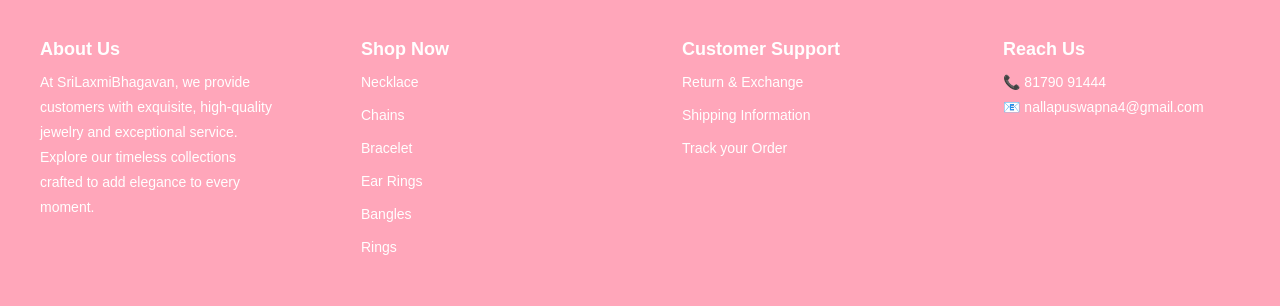
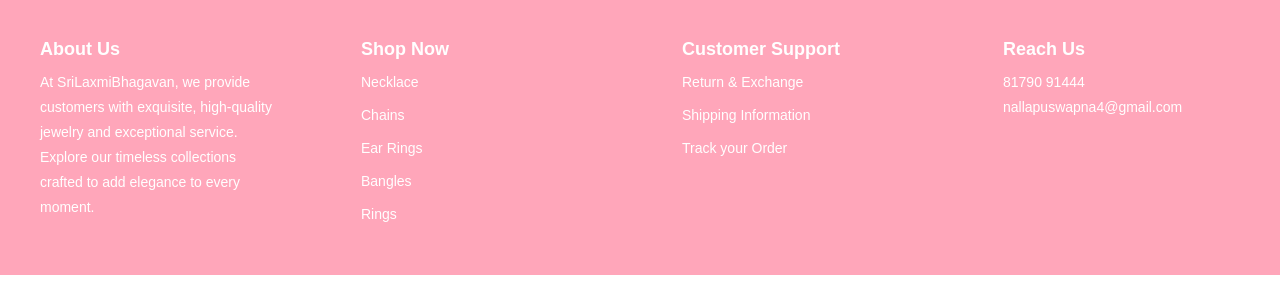
Before and after one commit to vishwasri-technologies/jewellery-web-app-frontend, a React (Create React App) app: page /all in a window 1280 px wide. Shown: the part 3597-3903 px from the top of the page. After the commit the page ends 3872 px from the top, so only its background shows below. Built offline with nearby package versions, Linux system fonts and the light colour scheme.

Commit message:
footer router done

```diff
--- a/package.json
+++ b/package.json
@@ -6,11 +6,10 @@
     "cra-template": "1.2.0",
     "react": "^19.0.0",
     "react-dom": "^19.0.0",
-
     "react-icons": "^5.4.0",
     "react-router-dom": "^7.1.5",
     "react-scripts": "5.0.1",
-
+    "react-scroll": "^1.9.2",
     "web-vitals": "^4.2.4"
   },
   "scripts": {
--- a/src/Components/EarRings.js
+++ b/src/Components/EarRings.js
@@ -2,11 +2,11 @@
 
 
 const EarringsRings = () => {
-  return
-  <>
+  return (
+    <>
+      <h1>hello</h1>
 
-
-
-  </>
+    </>
+  )
 }
 export default EarringsRings;
--- a/src/Components/Footer.js
+++ b/src/Components/Footer.js
@@ -1,16 +1,19 @@
 import React from "react";
 import "./Footer.css";
+import { Link } from "react-router-dom";
 
 const Footer = () => {
+  const scrollToTop = () => {
+    window.scrollTo({ top: 0, behavior: "smooth" });
+  };
+
   return (
     <footer className="footer">
       <div className="footer-container">
-
         {/* About Us */}
-
         <div className="footer-section about">
           <h4>About Us</h4>
-          <p >
+          <p>
             At SriLaxmiBhagavan, we provide customers with exquisite, high-quality
             jewelry and exceptional service. Explore our timeless collections
             crafted to add elegance to every moment.
@@ -21,15 +24,34 @@
         <div className="footer-section shop">
           <h4>Shop Now</h4>
           <ul>
-            <li><a href="#">Necklace</a></li>
-            <li><a href="#">Chains</a></li>
-            <li><a href="#">Bracelet</a></li>
-            <li><a href="#">Ear Rings</a></li>
-            <li><a href="#">Bangles</a></li>
-            <li><a href="#">Rings</a></li>
+            <li>
+              <Link to="/necklace" onClick={scrollToTop}>
+                Necklace
+              </Link>
+            </li>
+            <li>
+              <Link to="/chains" onClick={scrollToTop}>
+                Chains
+              </Link>
+            </li>
+
+            <li>
+              <Link to="/earrings-rings" onClick={scrollToTop}>
+                Ear Rings
+              </Link>
+            </li>
+            <li>
+              <Link to="/bangles" onClick={scrollToTop}>
+                Bangles
+              </Link>
+            </li>
+            <li>
+              <Link to="/earrings-rings" onClick={scrollToTop}>
+                Rings
+              </Link>
+            </li>
           </ul>
         </div>
-
 
         {/* Customer Support */}
         <div className="footer-section support">
@@ -44,10 +66,9 @@
         {/* Reach Us */}
         <div className="footer-section reach">
           <h4>Reach Us</h4>
-          <p>📞 81790 91444</p>
-          <p>📧 nallapuswapna4@gmail.com</p>
+          <p> 81790 91444</p>
+          <p> nallapuswapna4@gmail.com</p>
         </div>
-
       </div>
     </footer>
   );
```
Also changed, not shown: 1 other file (tests, documents, lock files or other folders).
